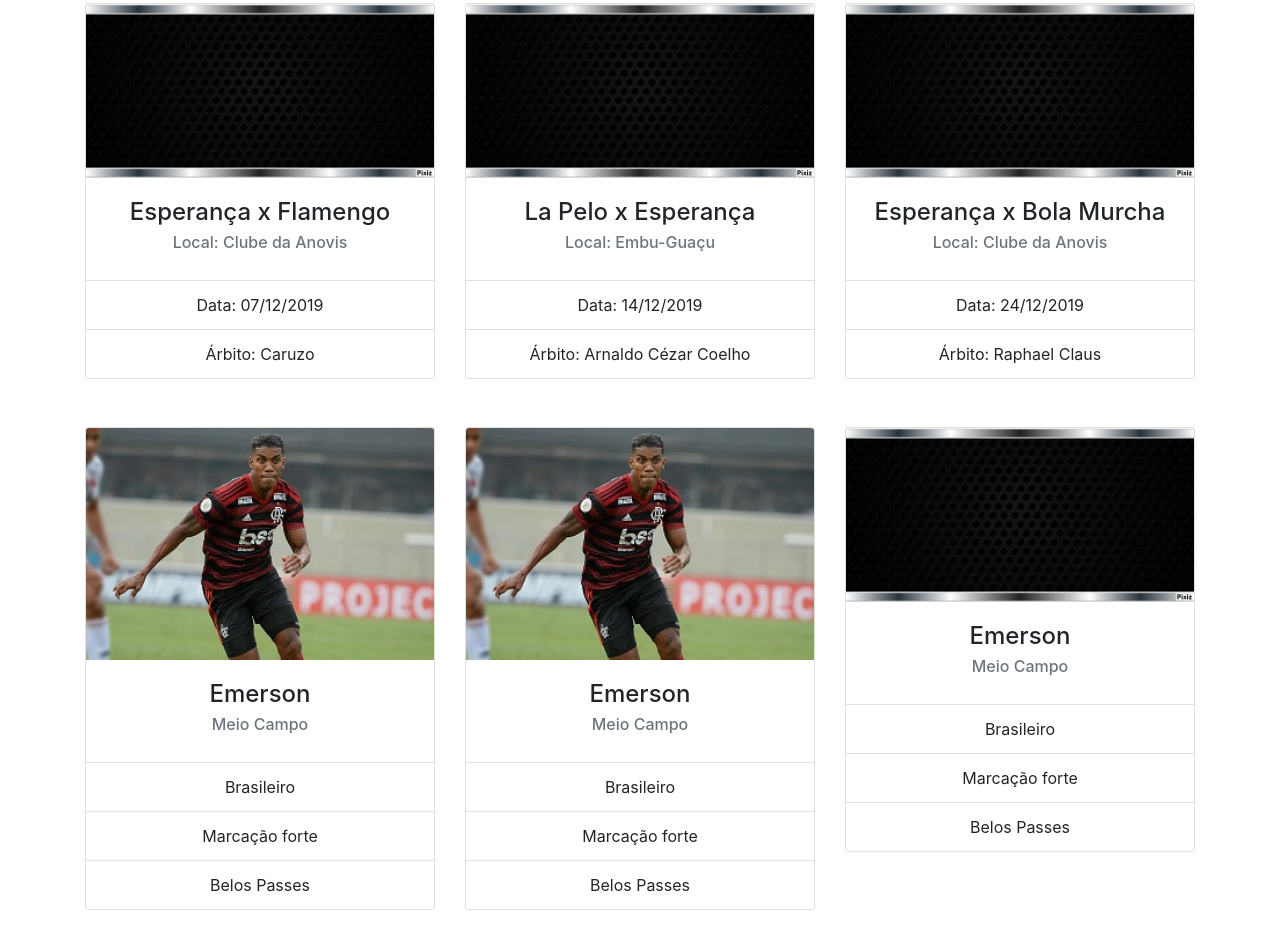
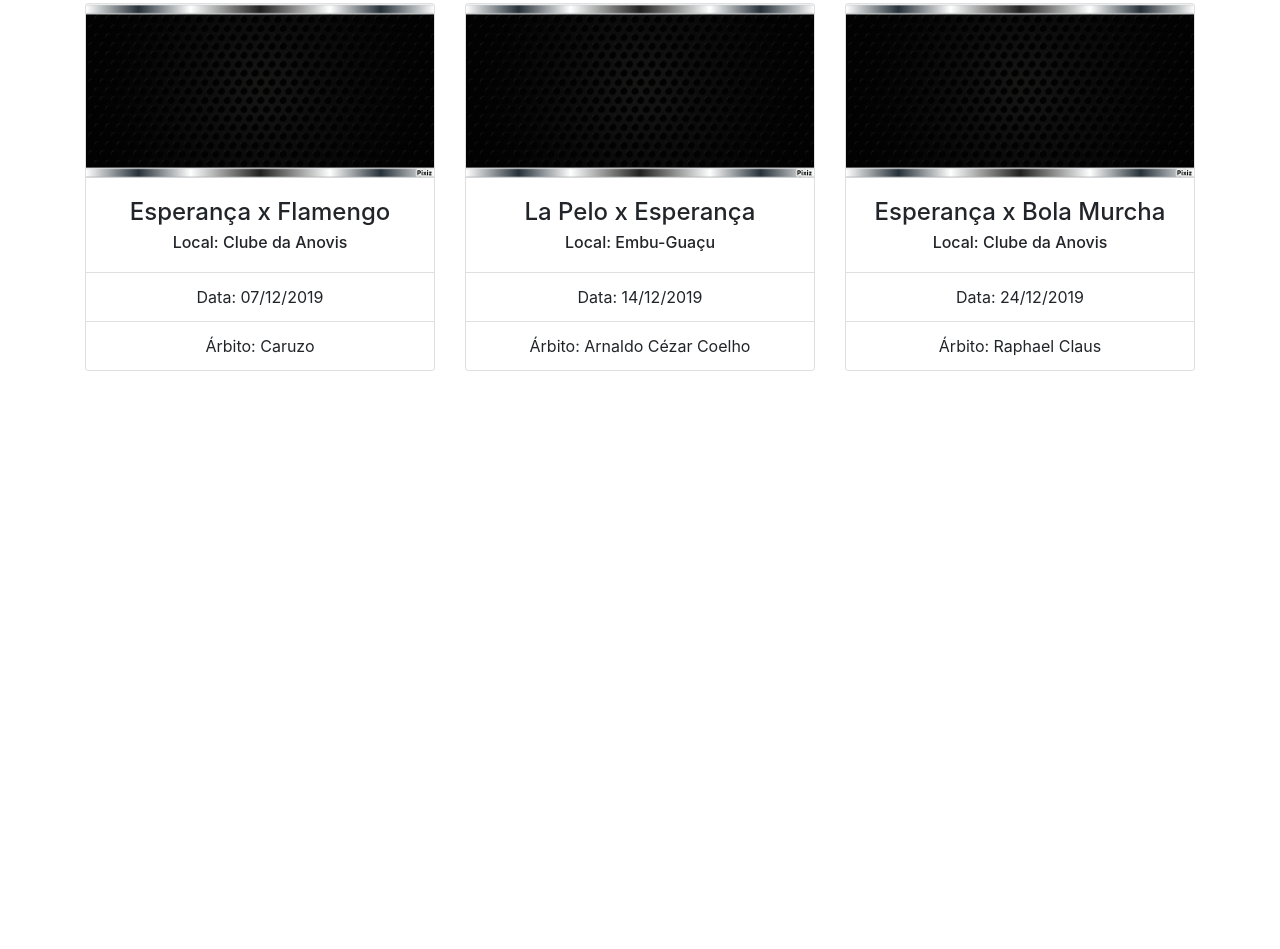
Before and after one commit to js75819/Website-Esperan-a-FC, a website: page index.html in a window 1280 px wide. Shown: the part 787-1736 px from the top of the page. After the commit the page ends 1254 px from the top, so only its background shows below. Drawn offline with nearby package versions, Linux system fonts and the light colour scheme.

Commit message:
corrigindo site

```diff
--- a/index.html
+++ b/index.html
@@ -1,5 +1,6 @@
 <!doctype html>
 <html lang="pt-br">
+
 <head>
     <title>Curso de Bootstrap 4</title>
     <!--Required meta tags-->
@@ -7,12 +8,11 @@
     <meta name="viewport" content="width=device-width, initial-scale=1, shrink-to-fit=no">
 
     <!--Bootstrap CSS -->
-<link rel="stylesheet" href="node_modules/bootstrap/compiller/bootstrap.css">
-<link rel="stylesheet" href="node_modules/bootstrap/compiller/styles.css">
-<link rel="stylesheet" href="node_modules/bootstrap/scss/style.scss">
-<link rel="stylesheet" href="node_modules/bootstrap/scss/style.css">
+    <link rel="stylesheet" href="./bootstrap.css">
+
 
 </head>
+
 <body>
 
     <nav class="navbar navbar-expand-lg navbar-dark  bg-danger">
@@ -80,8 +80,7 @@
             <div class="carousel-item active">
                 <img src="./esperanca1.jpg" class="img-fluid ">
                 <div class="carousel-caption d-none d-md-block">
-                    <h1>Esperança FC</h1>
-                    <p>Time de tradição do futebol taboense</p>
+
                 </div>
 
             </div>
@@ -94,9 +93,9 @@
             <span class="carousel-control-prev-icon"></span>
             <span class="sr-only">Anterior</span>
         </a>
-        <a class = "carousel-control-next" href="#carouselSite" role="button" data-slide="next">
-       <span class = "carousel-control-next-icon"></span>
-       <span class = "sr-only" >Avançar</span>
+        <a class="carousel-control-next" href="#carouselSite" role="button" data-slide="next">
+            <span class="carousel-control-next-icon"></span>
+            <span class="sr-only">Avançar</span>
         </a>
     </div>
 
@@ -148,7 +147,7 @@
                             <img class="card-img-top" src="./gif1.gif">
                             <div class="card-body">
                                 <h4 class="card-title">Esperança x Flamengo</h4>
-                     <h6 class="card-subtitle mb-2 text-muted">Local: Clube da Anovis</h6>
+                                <h6 class="card-subtitle">Local: Clube da Anovis</h6>
 
                             </div>
 
@@ -165,7 +164,7 @@
                             <img class="card-img-top" src="./gif2.gif">
                             <div class="card-body">
                                 <h4 class="card-title">La Pelo x Esperança</h4>
-                      <h6 class="card-subtitle mb-2 text-muted">Local: Embu-Guaçu</h6>
+                                <h6 class="card-subtitle ">Local: Embu-Guaçu</h6>
 
                             </div>
 
@@ -183,7 +182,7 @@
                             <img class="card-img-top" src="./gif3.gif">
                             <div class="card-body">
                                 <h4 class="card-title">Esperança x Bola Murcha</h4>
-                        <h6 class="card-subtitle mb-2 text-muted">Local:  Clube da Anovis</h6>
+                                <h6 class="card-subtitle">Local: Clube da Anovis</h6>
 
                             </div>
 
@@ -197,57 +196,6 @@
                     </div>
 
                 </div>
-       <div class="row mb-5">
-           <div class="col-sm-4">
-               <div class="card">
-                   <img class="card-img-top" src="./berrio.jpg">
-                    <div class="card-body">
-                        <h4 class="card-title">Emerson</h4>
-                        <h6 class="card-subtitle mb-2 text-muted">Meio Campo</h6>
-
-                    </div>
-
-                        <ul class="list-group list-group-flush">
-                                <li class="list-group-item">Brasileiro</li>
-                                <li class="list-group-item">Marcação forte</li>
-                                <li class="list-group-item">Belos Passes</li>
-                        </ul>
-
-
-               </div>
-           </div>
-           <div class="col-sm-4">
-                <div class="card">
-                    <img class="card-img-top" src="./berrio.jpg">
-                     <div class="card-body">
-                         <h4 class="card-title">Emerson</h4>
-                         <h6 class="card-subtitle mb-2 text-muted">Meio Campo</h6>
-
-                     </div>
-
-                         <ul class="list-group list-group-flush">
-                                 <li class="list-group-item">Brasileiro</li>
-                                 <li class="list-group-item">Marcação forte</li>
-                                 <li class="list-group-item">Belos Passes</li>
-                         </ul>
-
-
-                </div>
-            </div>
-            <div class="col-sm-4">
-                    <div class="card">
-                        <img class="card-img-top" src="./gif6.gif">
-                         <div class="card-body">
-                             <h4 class="card-title">Emerson</h4>
-                             <h6 class="card-subtitle mb-2 text-muted">Meio Campo</h6>
-
-                         </div>
-
-                             <ul class="list-group list-group-flush">
-                                     <li class="list-group-item">Brasileiro</li>
-                                     <li class="list-group-item">Marcação forte</li>
-                                     <li class="list-group-item">Belos Passes</li>
-                             </ul>
 
 
                         </div>
@@ -260,10 +208,13 @@
 
 
 
+
+
             <!--Optimal JavaScript-->
             <!--Jquery first, then Popper.js, then Bootstrap JS-->
             <script src="node_modules/jquery/dist/jquery.js"></script>
             <script src="node_modules/popper.js/dist/umd/popper.js"></script>
             <script src="node_modules/bootstrap/dist/js/bootstrap.js"></script>
 </body>
+
 </html>
```
Lines whose indentation alone changed are shown as unchanged.
